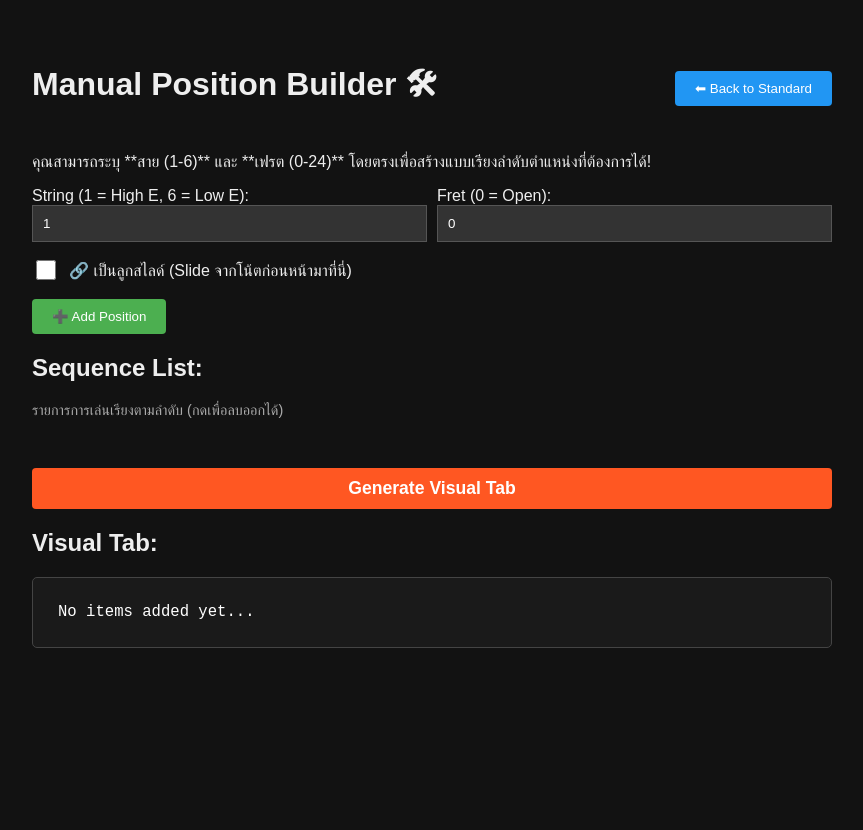
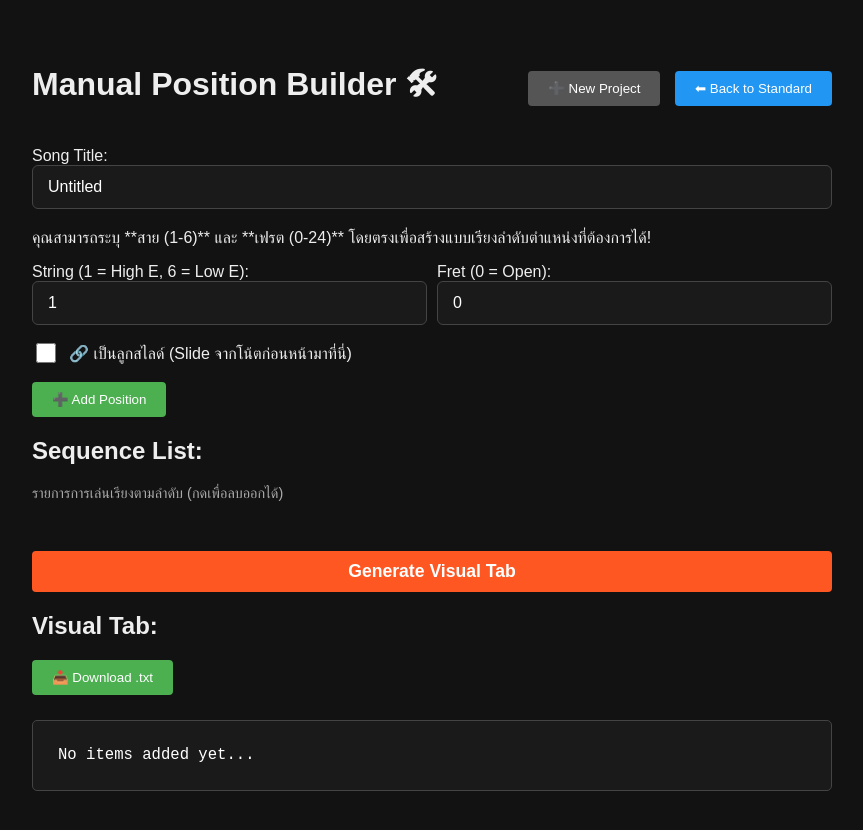
Before and after one commit to Graceiscoming/Guitartabgenerated, a plain HTML site: page static/manual.html in a window 1280 px wide. Shown: the whole page, without its empty margins (208-1071 px from the left). Before the commit the page ends 800 px from the top, so only its background shows below. Drawn offline with Linux system fonts and the light colour scheme.

Commit message:
แก้ช่อง

```diff
--- a/static/manual.html
+++ b/static/manual.html
@@ -1,28 +1,116 @@
 <!DOCTYPE html>
 <html lang="en">
+
 <head>
     <meta charset="UTF-8">
     <meta name="viewport" content="width=device-width, initial-scale=1.0">
     <title>Manual Position Builder</title>
     <style>
-        body { font-family: Arial, sans-serif; margin: 40px; background: #121212; color: #eee; }
-        .container { max-width: 800px; margin: auto; }
-        input[type="number"] { padding: 10px; background: #333; color: white; border: 1px solid #555; width: 100%; box-sizing: border-box; }
-        .row { display: flex; gap: 10px; margin-top: 10px; }
-        .row > div { flex: 1; }
-        button { padding: 10px 20px; background: #4CAF50; color: white; border: none; cursor: pointer; margin-top: 15px; border-radius: 4px; }
-        button:hover { background: #45a049; }
-        pre.tab-box { background: #1a1a1a; padding: 25px; border-radius: 5px; overflow-x: auto; color: #fff; font-size: 1.2em; border: 1px solid #444; line-height: 1.2; font-family: monospace; }
-        .coord-item { background: #222; padding: 10px; border: 1px solid #444; border-radius: 5px; margin-bottom: 8px; display: flex; justify-content: space-between; align-items: center; }
-        .danger-btn { background: #f44336; padding: 5px 10px; margin-top: 0; }
-        .danger-btn:hover { background: #da190b; }
+        body {
+            font-family: Arial, sans-serif;
+            margin: 40px;
+            background: #121212;
+            color: #eee;
+        }
+
+        .container {
+            max-width: 800px;
+            margin: auto;
+        }
+
+        input[type="number"], input[type="text"] {
+            padding: 12px 15px;
+            background: #1a1a1a;
+            color: white;
+            border: 1px solid #444;
+            width: 100%;
+            box-sizing: border-box;
+            border-radius: 6px;
+            font-size: 1em;
+            transition: all 0.2s ease;
+        }
+
+        input[type="number"]:focus, input[type="text"]:focus {
+            outline: none;
+            border-color: #2196F3;
+            background: #222;
+            box-shadow: 0 0 8px rgba(33, 150, 243, 0.3);
+        }
+
+        .row {
+            display: flex;
+            gap: 10px;
+            margin-top: 10px;
+        }
+
+        .row>div {
+            flex: 1;
+        }
+
+        button {
+            padding: 10px 20px;
+            background: #4CAF50;
+            color: white;
+            border: none;
+            cursor: pointer;
+            margin-top: 15px;
+            border-radius: 4px;
+        }
+
+        button:hover {
+            background: #45a049;
+        }
+
+        pre.tab-box {
+            background: #1a1a1a;
+            padding: 25px;
+            border-radius: 5px;
+            overflow-x: auto;
+            color: #fff;
+            font-size: 1.2em;
+            border: 1px solid #444;
+            line-height: 1.2;
+            font-family: monospace;
+        }
+
+        .coord-item {
+            background: #222;
+            padding: 10px;
+            border: 1px solid #444;
+            border-radius: 5px;
+            margin-bottom: 8px;
+            display: flex;
+            justify-content: space-between;
+            align-items: center;
+        }
+
+        .danger-btn {
+            background: #f44336;
+            padding: 5px 10px;
+            margin-top: 0;
+        }
+
+        .danger-btn:hover {
+            background: #da190b;
+        }
     </style>
 </head>
+
 <body>
     <div class="container">
         <div style="display: flex; justify-content: space-between; align-items: center;">
             <h1>Manual Position Builder 🛠</h1>
-            <button onclick="location.href='/'" style="background:#2196F3; margin-top:0;">⬅ Back to Standard</button>
+            <div>
+                <button onclick="newProject()" style="background:#555; margin-top:0; margin-right: 10px;">➕ New Project</button>
+                <button onclick="location.href='/'" style="background:#2196F3; margin-top:0;">⬅ Back to Standard</button>
+            </div>
+        </div>
+
+        <div class="row" style="margin-bottom: 20px;">
+            <div>
+                <label>Song Title:</label>
+                <input type="text" id="songTitle" placeholder="My Awesome Riff" value="Untitled">
+            </div>
         </div>
 
         <p>คุณสามารถระบุ **สาย (1-6)** และ **เฟรต (0-24)** โดยตรงเพื่อสร้างแบบเรียงลำดับตำแหน่งที่ต้องการได้!</p>
@@ -42,7 +130,8 @@
                 <input type="checkbox" id="isSlide" style="width: 20px; height: 20px; cursor: pointer;">
             </div>
             <div>
-                <label for="isSlide" style="cursor: pointer; font-size: 1em;"> 🔗 เป็นลูกสไลด์ (Slide จากโน้ตก่อนหน้ามาที่นี่)</label>
+                <label for="isSlide" style="cursor: pointer; font-size: 1em;"> 🔗 เป็นลูกสไลด์ (Slide
+                    จากโน้ตก่อนหน้ามาที่นี่)</label>
             </div>
         </div>
         <button onclick="addPosition()">➕ Add Position</button>
@@ -53,9 +142,11 @@
             <!-- Render items here -->
         </div>
 
-        <button onclick="generateTab()" style="background: #FF5722; width: 100%; font-weight: bold; font-size: 1.1em;">Generate Visual Tab</button>
+        <button onclick="generateTab()"
+            style="background: #FF5722; width: 100%; font-weight: bold; font-size: 1.1em;">Generate Visual Tab</button>
 
         <h2>Visual Tab:</h2>
+        <button onclick="downloadTabTxt()" style="background: #4CAF50; margin: 0 0 10px 0;">📥 Download .txt</button>
         <pre class="tab-box" id="visual-tab">No items added yet...</pre>
     </div>
 
@@ -68,7 +159,7 @@
             45, // String 5 (A)
             40  // String 6 (E)
         ];
-                const NOTE_NAMES = ['C', 'C#', 'D', 'D#', 'E', 'F', 'F#', 'G', 'G#', 'A', 'A#', 'B'];
+        const NOTE_NAMES = ['C', 'C#', 'D', 'D#', 'E', 'F', 'F#', 'G', 'G#', 'A', 'A#', 'B'];
         let manualSequence = [];
 
         function getNoteName(string, fret) {
@@ -117,7 +208,7 @@
                 const item = document.createElement('div');
                 item.className = 'coord-item';
                 item.innerHTML = `
-                    <span><b>[#${idx+1}]</b> String: ${pos.string} | Fret: ${pos.fret} | <b>Note: ${noteName}</b>${slideText}</span>
+                    <span><b>[#${idx + 1}]</b> String: ${pos.string} | Fret: ${pos.fret} | <b>Note: ${noteName}</b>${slideText}</span>
                     <button class="danger-btn" onclick="removePosition(${idx})">Delete</button>
                 `;
                 listDiv.appendChild(item);
@@ -155,7 +246,7 @@
                     document.getElementById('visual-tab').innerText = "Error generating path.";
                 }
             } catch (err) {
-                 document.getElementById('visual-tab').innerText = "Error: " + err;
+                document.getElementById('visual-tab').innerText = "Error: " + err;
             }
         }
 
@@ -192,6 +283,57 @@
             }
             return out.join("\n");
         }
+
+        function downloadTabTxt() {
+            if (!manualSequence || manualSequence.length === 0) {
+                alert("Please add positions and generate a tab first!");
+                return;
+            }
+
+            const tabText = document.getElementById('visual-tab').innerText;
+            if (tabText.startsWith("No") || tabText.startsWith("Error")) {
+                alert("No completed tab to download!");
+                return;
+            }
+
+            const songTitle = document.getElementById('songTitle').value || "Untitled";
+            const filename = songTitle.replace(/[^a-z0-9]/gi, '_').toLowerCase() + "_manual_tab.txt";
+            let header = `Manual Position Guitar Tab: ${songTitle}\nGenerated by Smart Adaptive Backend\n\n`;
+
+            let details = "Sequence Details:\n";
+            manualSequence.forEach((pos, i) => {
+                const noteName = getNoteName(pos.string, pos.fret);
+                const slide = pos.modifier === '/' ? ' (Slide)' : '';
+                details += `[#${i + 1}] String ${pos.string}, Fret ${pos.fret} -> Note: ${noteName}${slide}\n`;
+            });
+
+            const fullText = header + tabText + "\n\n" + details;
+
+            const blob = new Blob([fullText], { type: "text/plain" });
+            const link = document.createElement("a");
+            link.href = URL.createObjectURL(blob);
+            link.download = filename;
+
+            document.body.appendChild(link);
+            link.click();
+            document.body.removeChild(link);
+            URL.revokeObjectURL(link.href);
+        }
+
+        function newProject() {
+            if (manualSequence.length > 0) {
+                if (!confirm("Start an empty project? Any unsaved tab changes will be cleared.")) return;
+            }
+            document.getElementById('songTitle').value = "Untitled";
+            document.getElementById('manualString').value = "1";
+            document.getElementById('manualFret').value = "0";
+            document.getElementById('isSlide').checked = false;
+
+            manualSequence = [];
+            renderList();
+            document.getElementById('visual-tab').innerText = "No items added yet...";
+        }
     </script>
 </body>
+
 </html>
```
Also changed, not shown: static/index.html (+98 -20 lines).
